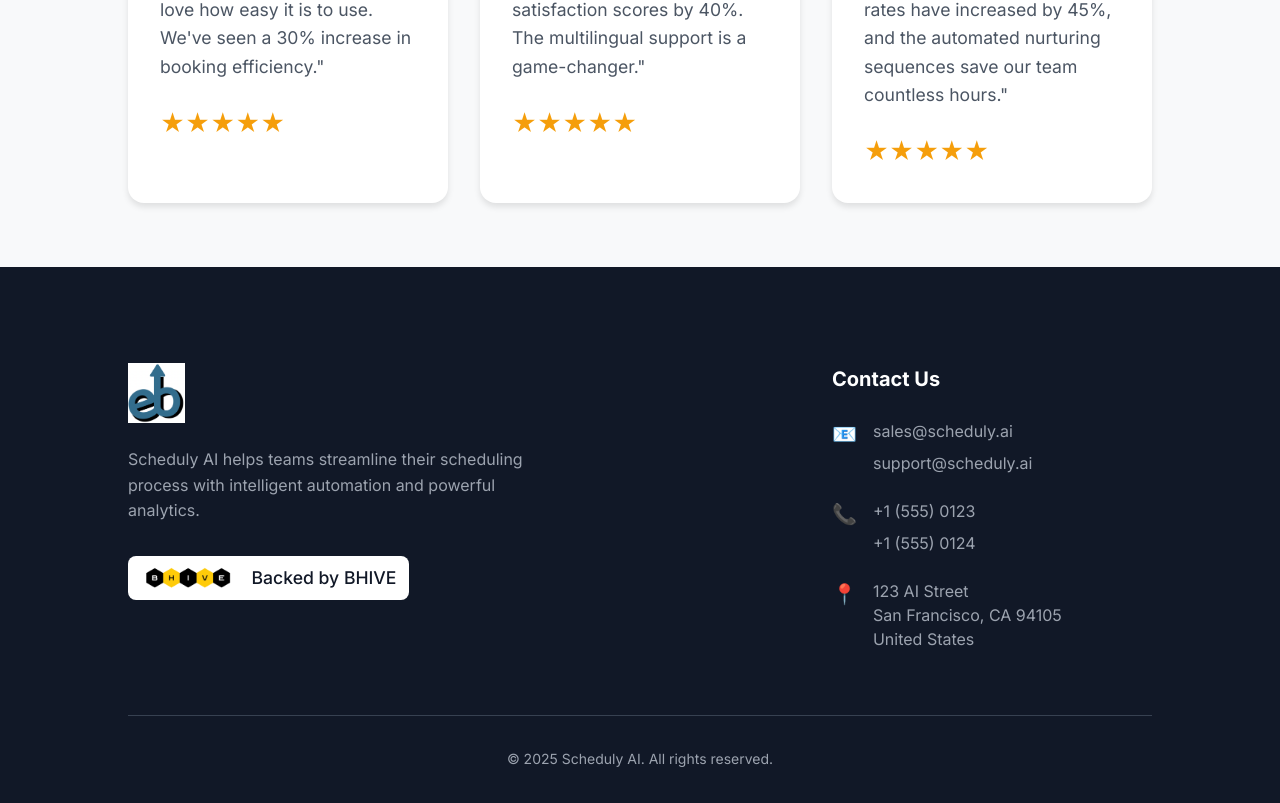
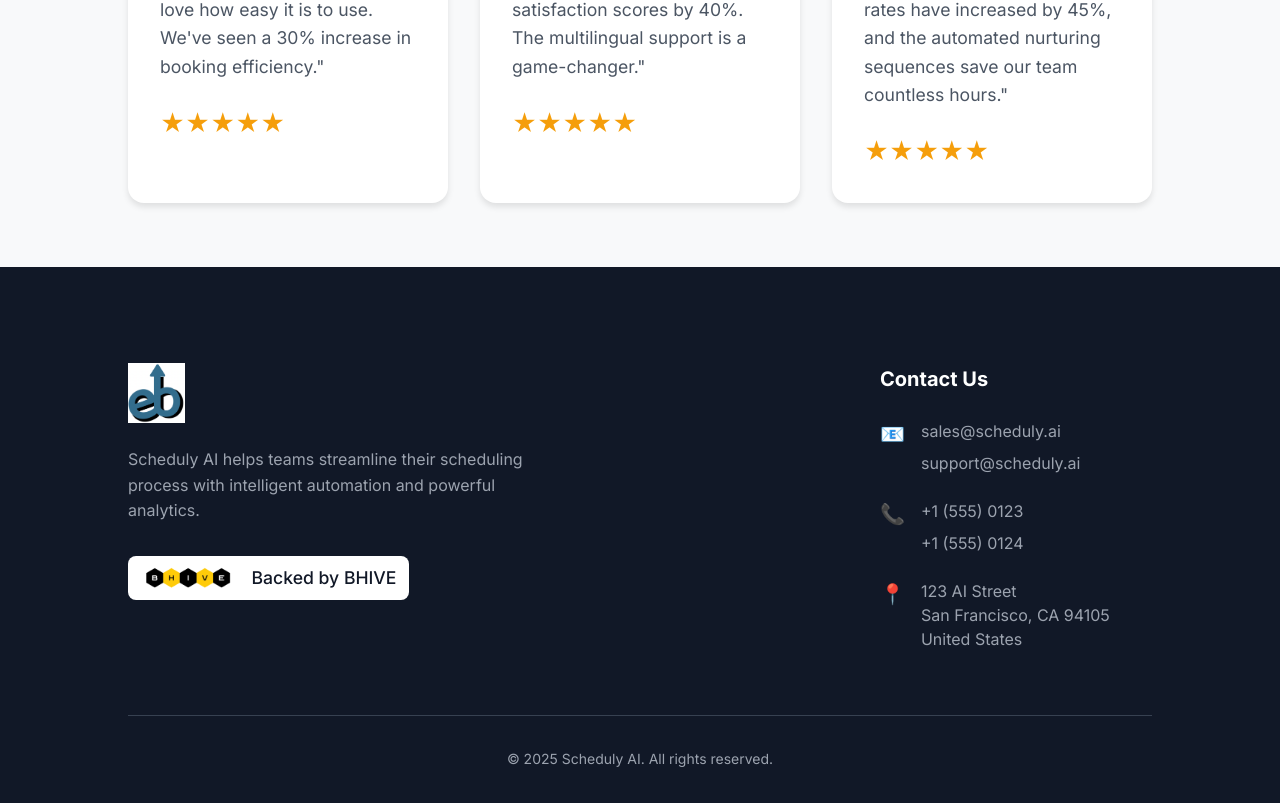
Before and after one commit to Jannatt22/Scheduly-AI, a React (Create React App) app: page / in a window 1280 px wide. Shown: the part 2972-3775 px from the top of the page. Built offline with nearby package versions, Linux system fonts and the light colour scheme.

Commit message:
Increase left padding for footer contact section

```diff
--- a/src/App.css
+++ b/src/App.css
@@ -311,7 +311,7 @@ body {
   font-style: normal;
   text-align: center;
   line-height: 1.8;
-  padding-left: 5rem
+  padding-left: 8rem;
 }
 
 /* Footer */
@@ -380,7 +380,7 @@ body {
   flex: 0 0 400px;
   max-width: 400px;
   margin-left: auto;
-  padding-left: 5rem;
+  padding-left: 8rem;
 }
 
 .footer-contact h3 {
```
